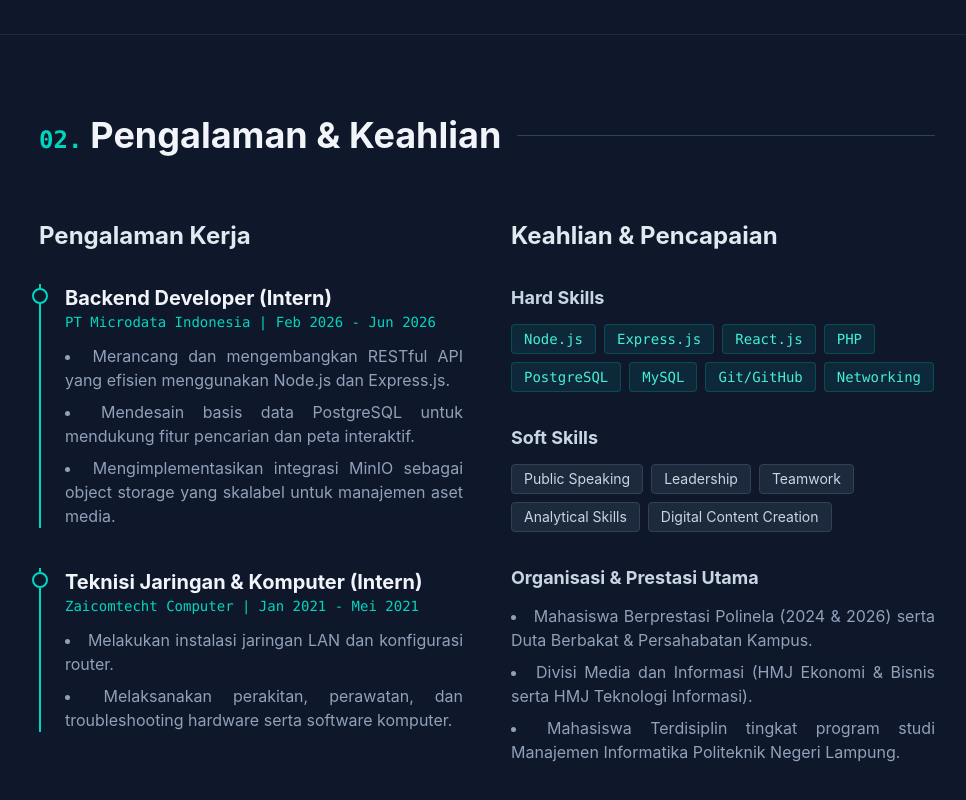
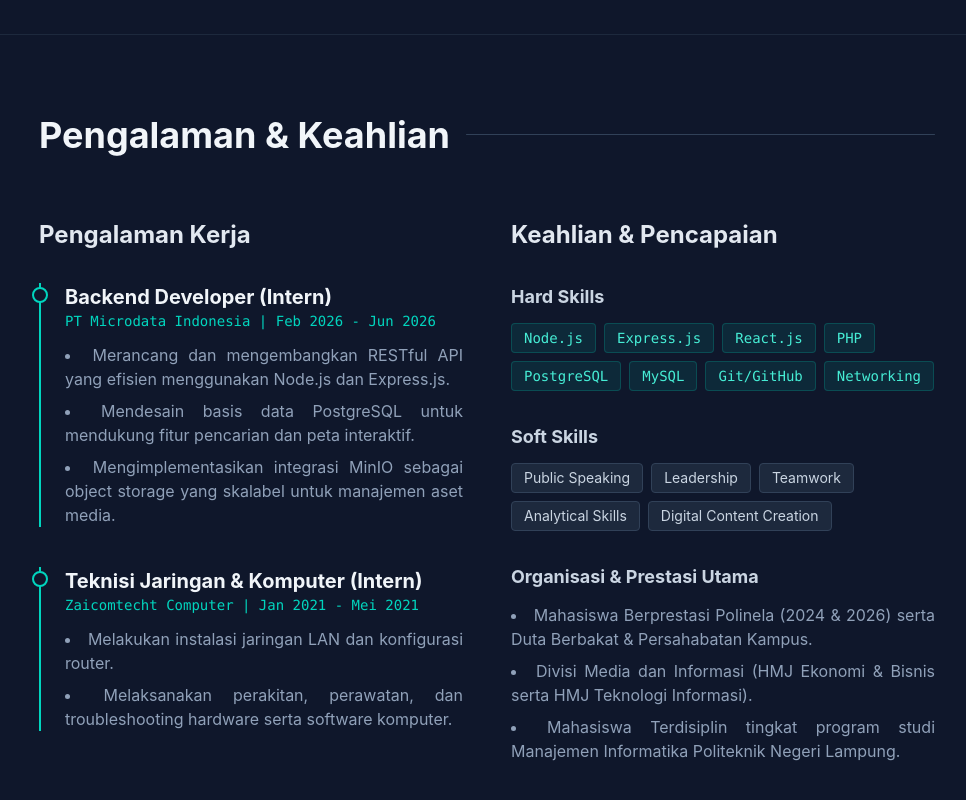
Before and after one commit to Dwi-Ramadhan15/portofolio, a React (Vite) app: page / in a window 1280 px wide. Shown: the part 2377-3177 px from the top of the page, without its empty margins (153-1119 px from the left). Built offline with nearby package versions, Linux system fonts and the light colour scheme.

Commit message:
Portofolio Dwi Ramadhan, A.Md.Kom.

```diff
--- a/src/components/Experience.jsx
+++ b/src/components/Experience.jsx
@@ -5,7 +5,6 @@ const Experience = () => {
     <section id="experience" className="py-20 px-6 sm:px-8 md:px-24 lg:px-48 bg-slate-900 border-t border-slate-800">
       <div className="flex items-center gap-4 mb-16">
         <h2 className="text-3xl md:text-4xl font-bold text-slate-100">
-          <span className="text-teal-400 font-mono text-2xl mr-2">02.</span>
           Pengalaman & Keahlian
         </h2>
         <div className="h-px bg-slate-700 flex-grow rounded"></div>
```
